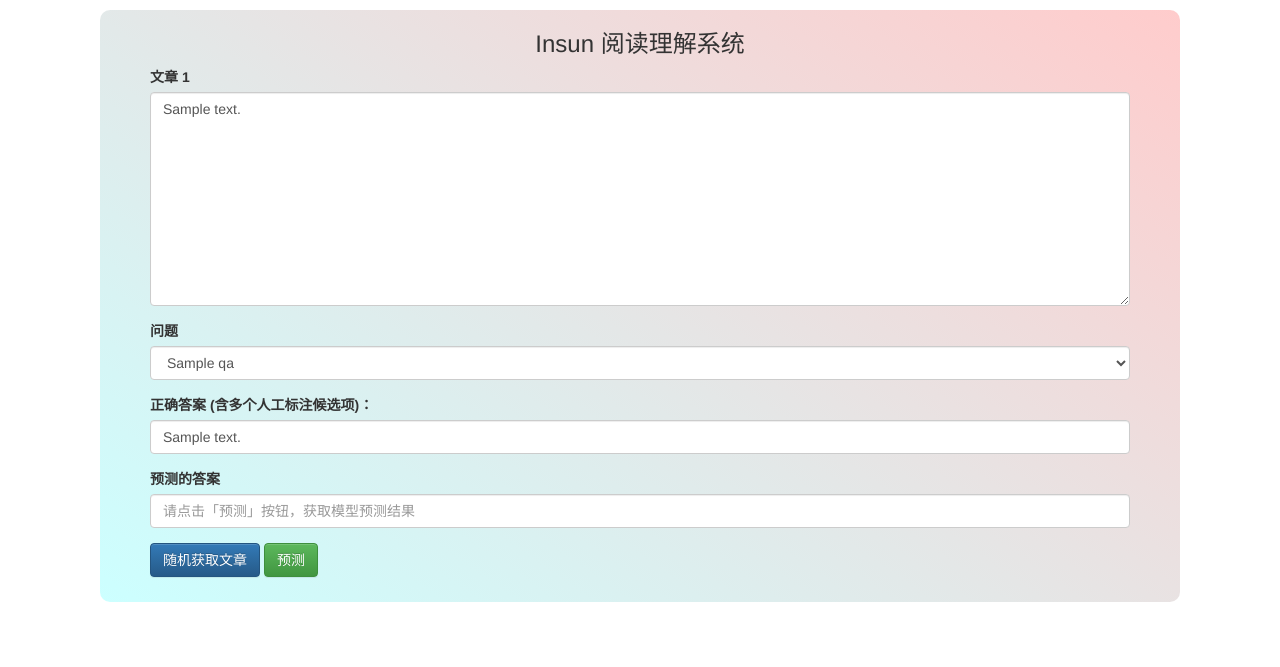
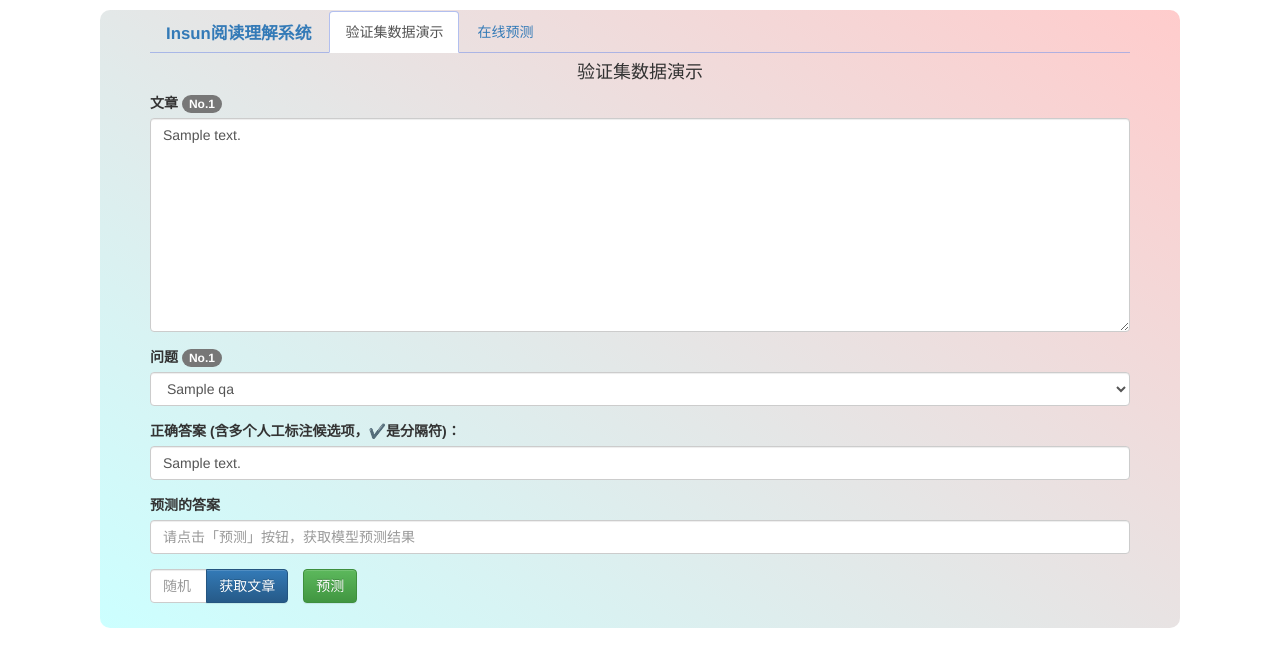
Before and after one commit to JizxGit/MRC, a Flask app: template template/home.html in a window 1280 px wide. Shown: the top 667 px of the page. Run offline with Flask 2, Linux system fonts and the light colour scheme; the template is opened without the code that fills it: most values are stand-ins (such as "Sample title", 1, 10 or a date in 2020); parts of the project's set-up code (start-up, migrations or seed data) failed here and were passed over; some libraries are stand-ins or nearby versions.

Commit message:
页面添加了文章与问题的编号，以及指定为文章的功能，添加了导航栏； 后台修改了对指定编号的判断

```diff
--- a/template/home.html
+++ b/template/home.html
@@ -2,27 +2,27 @@
 <html lang="en">
 <head>
     <meta charset="UTF-8">
-    <title>演示页面</title>
+    <title>Insun 阅读理解系统</title>
     <script src="https://apps.bdimg.com/libs/jquery/2.1.4/jquery.min.js"></script>
     <script>
         $(document).ready(function () {
             $("#prob_view_div").hide(); //一开始将预测的概率图隐藏起来
+            $('#context_num_input').popover();
         });
 
         //选择其他问题时更新页面的操作
         function change_question() {
             var question = $("select option:selected");
             $("#true_answer").val(question.attr("data_answer"));//更新真正的答案
-            $("#question_index").val(question.index());//
+            $("#question_index").html("No.".concat(question.index() + 1));
             $("#predict_answer").val("");//清空上次预测的答案
             $("#prob_view_div").hide();//隐藏概率图
             $("#context_div").show();//显示输入框
         }
 
-
-        function btn_off() {
-
-
+        function get_context() {
+            num = $("#context_num_input").val();
+            window.location.href = "/" + num;
         }
 
         //ajax 请求后台
@@ -73,6 +73,19 @@
             min-height: 250px;
         }
 
+        .nav-tabs {
+            border-bottom: 1.1px solid #8ca0e8ab !important;
+        }
+
+        .nav-tabs > li {
+            margin-bottom: -5px !important;
+        }
+
+        .nav-tabs > li.active > a {
+            border: 1px solid #8ca0e8ab !important;
+            border-bottom-color: transparent !important;
+        }
+
     </style>
     <!-- 最新版本的 Bootstrap 核心 CSS 文件 -->
     <link rel="stylesheet" href="https://cdn.jsdelivr.net/npm/bootstrap@3.3.7/dist/css/bootstrap.min.css"
@@ -89,7 +102,12 @@
 <body>
 <div>
     <div class="center">
-        <h3 style="text-align: center">Insun 阅读理解系统</h3>
+        <ul class="nav nav-tabs ">
+            <li role="presentation" class=""><a href="#" style="font-size: larger;font-weight: bolder;"> Insun阅读理解系统</span></a></li>
+            <li role="presentation" class="active"><a href="#">验证集数据演示</a></li>
+            <li role="presentation"><a href="/online">在线预测</a></li>
+        </ul>
+        <h4 style="text-align: center">验证集数据演示</h4>
 
         <form action="" method="post">
 
@@ -98,11 +116,11 @@
             <input type="hidden" name="question_index" value="{{question_index}}">
 
             <div id="context_div" class="form-group">
-                <label class=" control-label">文章 {{context_index}}</label>
+                <label class=" control-label">文章 <span class="badge">No.{{context_index}}</span></label>
                 <textarea class="form-control" rows="10" name="context">{{context}}</textarea>
             </div>
 
-            <div class="form-group" id="prob_view_div" style="display: none">
+            <div class="form-group" id="prob_view_div" style="display: none;margin-bottom: 0;">
                 <label class="control-label">答案预测概率分布可视化</label>
                 <div class="start-end">
                     <p id="start_probs" class="grid_item"></p>
@@ -113,7 +131,7 @@
             </div>
 
             <div class="form-group">
-                <label class=" control-label">问题</label>
+                <label class=" control-label">问题 <span class="badge" id="question_index">No.{{question_index}}</span></label>
                 <select class="form-control" onchange="change_question()" name="question_uuid">
                     {% for qa in qas %}
                     {% if question == qa[1] %}
@@ -126,7 +144,7 @@
             </div>
 
             <div class="form-group">
-                <label>正确答案 (含多个人工标注候选项)：</label>
+                <label>正确答案 (含多个人工标注候选项，✔️是分隔符)：</label>
                 <input id="true_answer" name="true_answer" type="text" class="form-control" value="{{ true_answer }}"/>
             </div>
 
@@ -134,12 +152,19 @@
                 <label>预测的答案</label>
                 <input id="predict_answer" name="predict_answer" type="text" class="form-control" placeholder="请点击「预测」按钮，获取模型预测结果"/>
             </div>
-            <div class="form-group">
-                <a href="/" class="btn btn-primary">随机获取文章</a>
+            <div class="form-group row">
+                <div class="col-lg-2">
+                    <div class="input-group">
+                        <input id="context_num_input" type="text" class="form-control" placeholder="随机" role="button" data-trigger="hover"
+                               data-container="body" data-placement="bottom" data-content="指定文章编号（默认随机）" oninput="value=value.replace(/[^\d]/g,'')">
+                        <span class="input-group-btn">
+                            <button id="get_context_btn" onclick="get_context()" class="btn btn-primary" type="button">获取文章</button>
+                        </span>
+                    </div>
+                </div>
                 <button type="button" onclick="predict()" id="predict_btn" class="btn btn-success">预测</button>
             </div>
         </form>
-
     </div>
 </div>
 
--- a/web.py
+++ b/web.py
@@ -100,18 +100,18 @@ def home(num=None):
     # 1570
 
     total_num = len(passage_list)  # 总数
-    context_index = random.randint(0, total_num - 1) if not num or num >= total_num else num  # 随机生成或者指定文章编号
+    context_index = random.randint(0, total_num - 1) if num is None or num > total_num or num<=0 else num-1  # 随机生成或者指定文章编号
     passage = passage_list[context_index]
-
+    log.debug("文章编号："+context_index)
     context = passage['context']
     qas = passage['qas']
     question_index = random.randint(0, len(qas) - 1)
     uqa = qas[question_index]
 
     data = {
-        'context_index': context_index,
+        'context_index': context_index+1,
         'context': context,
-        'question_index': question_index,
+        'question_index': question_index+1,
         'question': uqa[1],
         'qas': qas,
         'true_answer': uqa[2],
```
Also changed, not shown: template/online.html (+19 -2 lines).
